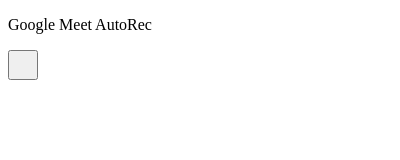
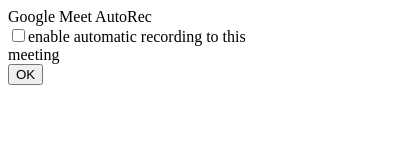
Before and after one commit to ychubachi/google_meet-autorec, a browser extension: page popup.html in a window 400 px wide. Drawn offline with Linux system fonts and the light colour scheme.

Commit message:
Update popup.html

```diff
--- a/popup.html
+++ b/popup.html
@@ -4,21 +4,17 @@
 <head>
   <style>
     body {
-      height: 100px;
-      width: 200px;
-    }
-
-    button {
-      height: 30px;
-      width: 30px;
-      outline: none;
+      width: 250px;
+      display: flex;
+      flex-direction: column;
     }
   </style>
 </head>
 
 <body>
-  <p>Google Meet AutoRec</p>
-  <button id="changeColor"></button>
+  <div>Google Meet AutoRec</div>
+  <div><input type="checkbox">enable automatic recording to this meeting</input></div>
+  <div><button id="changeColor">OK</button></div>
 </body>
 
 </html>
```
